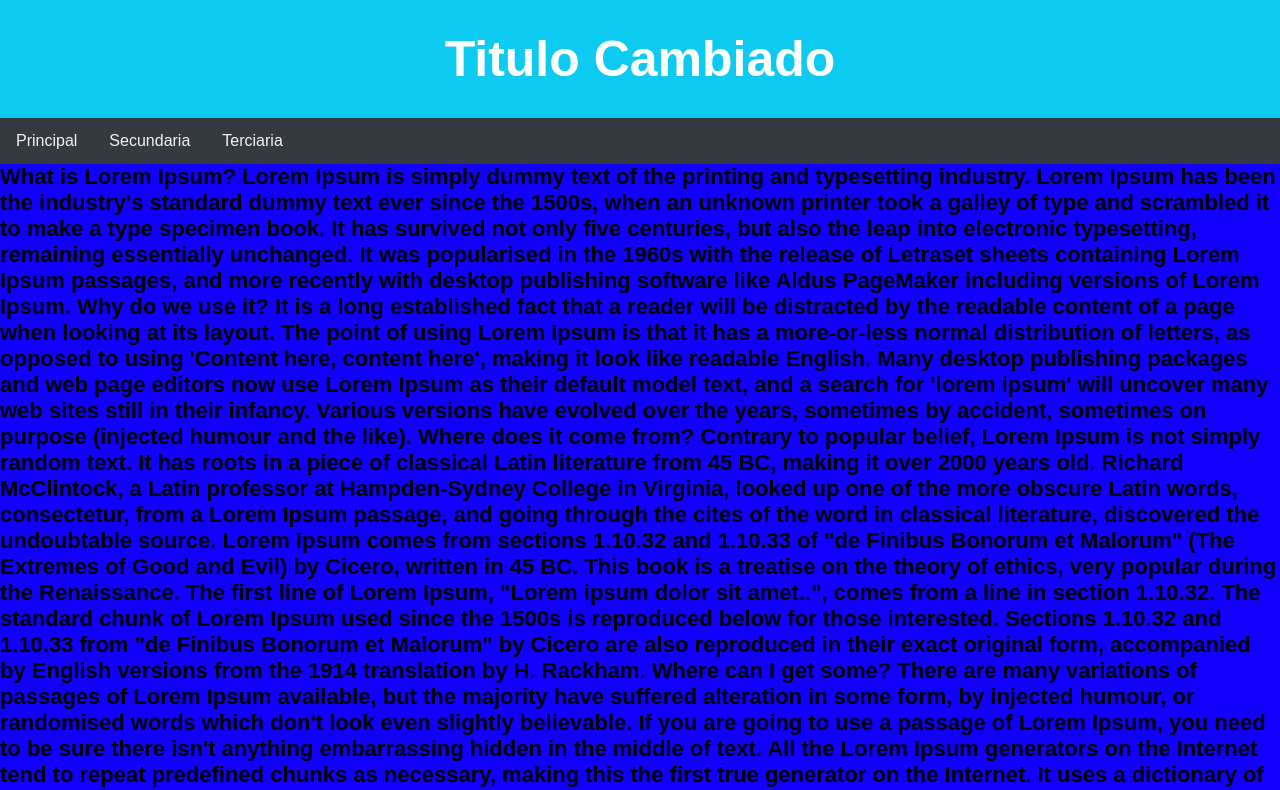
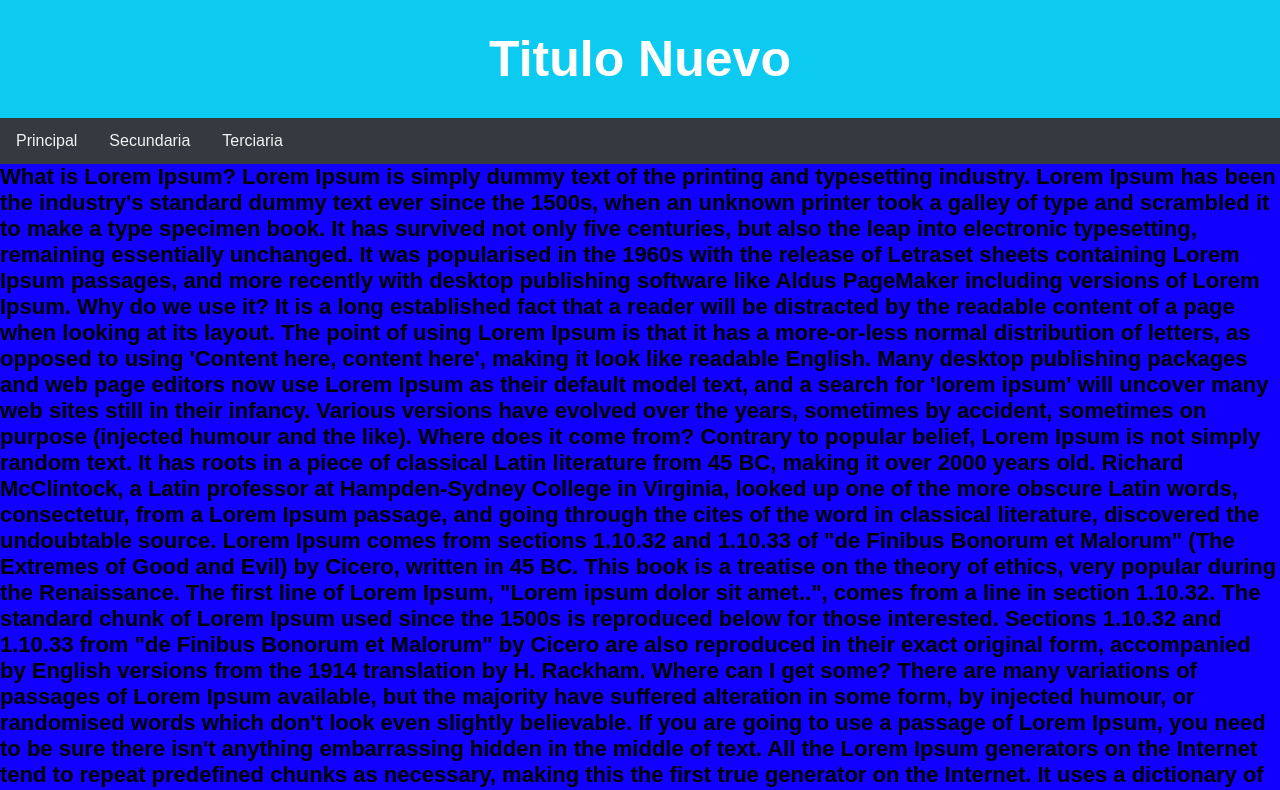
Before and after one commit to oscarvillena/tarea, a plain HTML site: page principal/secundaria.html in a window 1280 px wide. Shown: the top 790 px of the page. Drawn offline with Linux system fonts and the light colour scheme.

Commit message:
Modificacion Titulo

```diff
--- a/principal/secundaria.html
+++ b/principal/secundaria.html
@@ -9,7 +9,7 @@
 </head>
 <body>
   <div class="header">
-    <h1>Titulo Cambiado</h1>
+    <h1>Titulo Nuevo</h1>
   </div>
   <div class="topnav">
     <a href="index.html">Principal</a>
```
